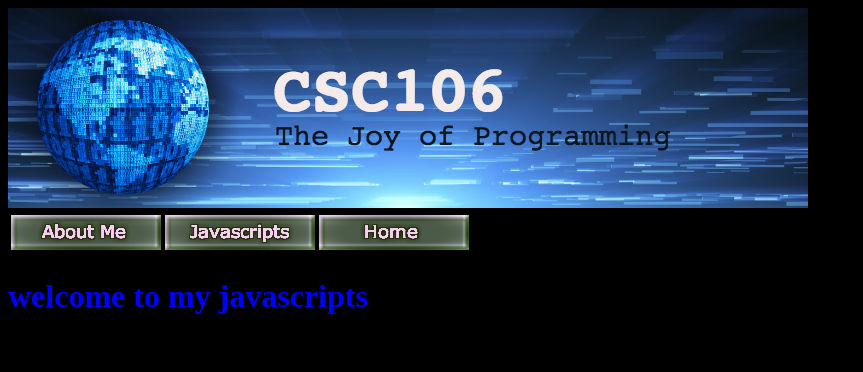
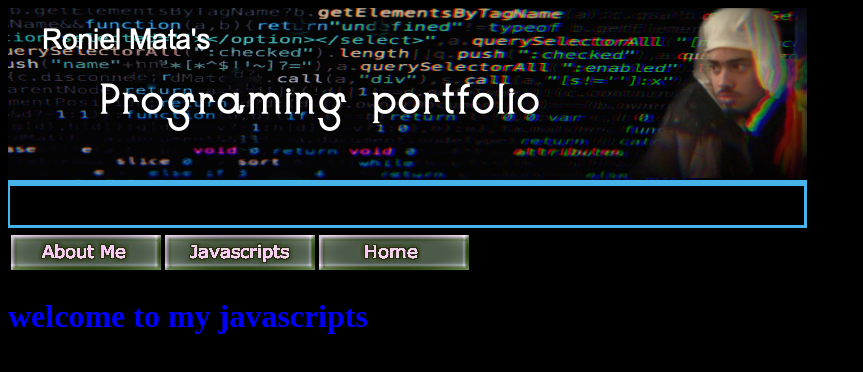
Before and after one commit to Roniel1312/Roniel1312.github.io, a plain HTML site: page javascripts.html in a window 1280 px wide. Shown: the whole page, without its empty margins (0-863 px from the left). Drawn offline with Linux system fonts and the light colour scheme.

Commit message:
Update javascripts.html

```diff
--- a/javascripts.html
+++ b/javascripts.html
@@ -5,7 +5,7 @@
         <title>programing portfolio</title>
     </head>
     <body>
-       <img src="csc106_banner.jpg">
+       <img src="Roniel real backgrounders.png">
         <style>
             body {background-color: black;}
             p{color: green;}
```
